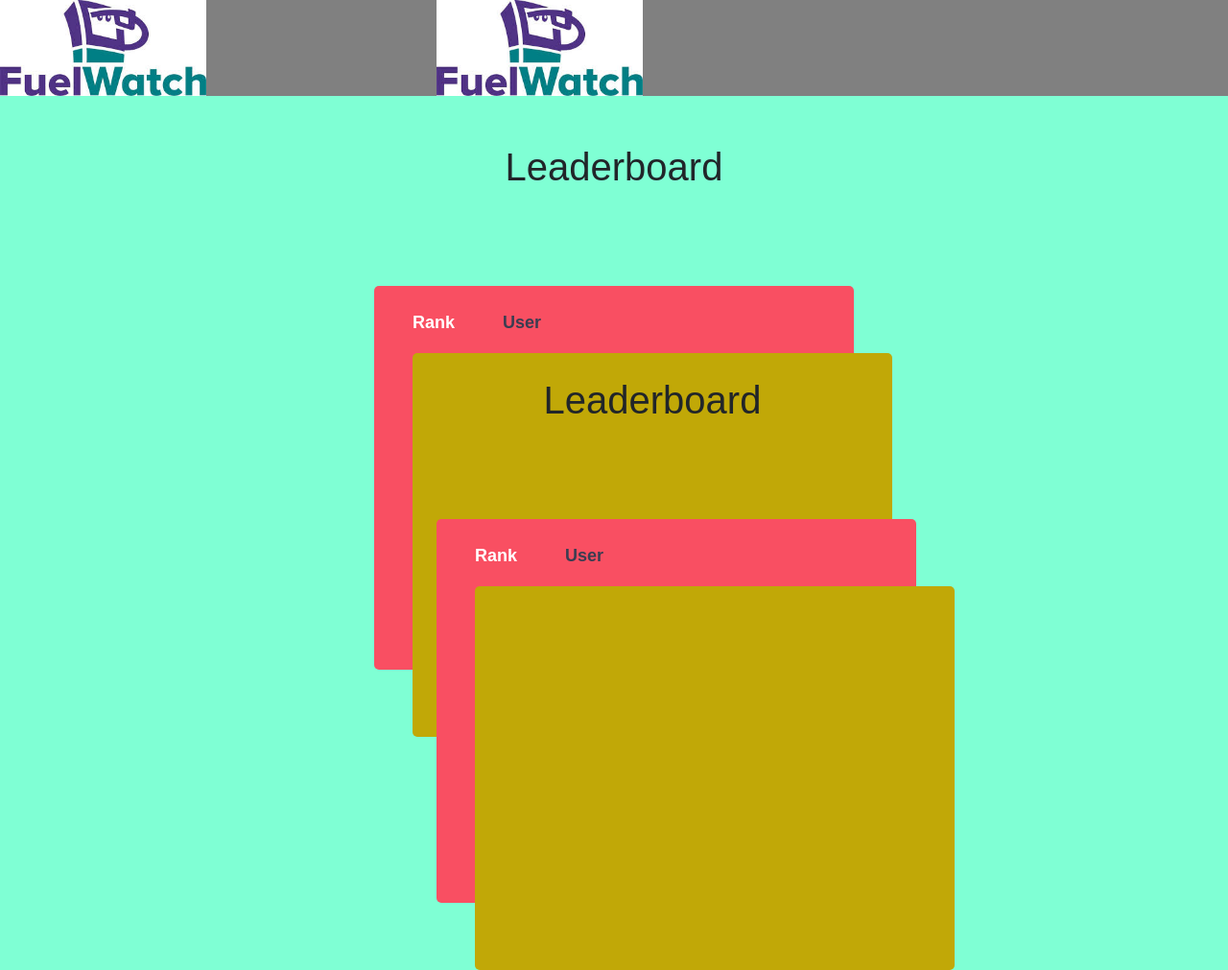
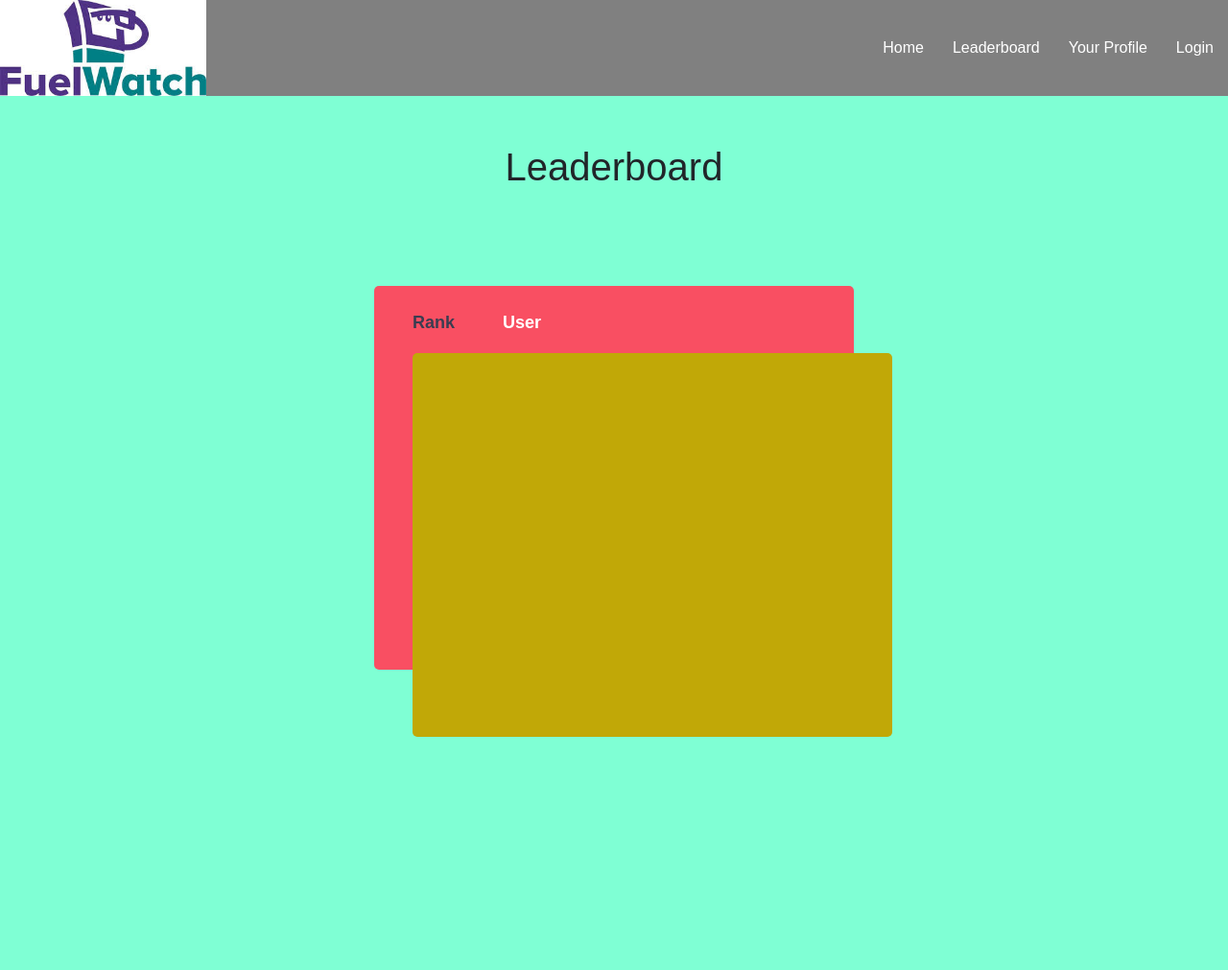
Before and after one commit to Lingwan-Peng/CITS3403-Project, a Flask app: page /leaderboard in a window 1280 px wide. Shown: the whole page at 96% size. After the commit the page ends 768 px from the top, so only its background shows below. Run offline with Flask 3, Linux system fonts and the light colour scheme.

Commit message:
Update leaderboard.html

```diff
--- a/app/templates/leaderboard.html
+++ b/app/templates/leaderboard.html
@@ -1,66 +1,31 @@
 {% extends 'base.html' %}
 
 {% block head %}
+
 <title>Leaderboard</title>
-<link rel="stylesheet" href="{{ url_for('static', filename='leaderboard.css') }}">
+<link rel="stylesheet" href="{{url_for('static', filename='leaderboard.css')}}">
+
 {% endblock %}
 
 {% block body %}
 <div class="wrapper">
     <h1 style="text-align: center; margin-bottom: 20px;">Leaderboard</h1>
     <div class="lboard_section">
-        <div class="lboard_tabs tabs">
-            <ul>
-                <li class="active" data-li="rank">Rank</li>
-                <li data-li="user">User</li>
-            </ul>
+        <div class="lboard_tabs">
+            <div class="tabs">
+                <ul>
+                    <li data-li="today">Rank</li>
+                    <li class="active" data-li="month">User</li>
+                </ul>
+            </div>
         </div>
 
         <div class="lboard_wrap">
-            <div class="lboard_item rank" style="display: block;">
-                <!-- Placeholder for rank leaderboard data -->
+            <div class="lboard_item today" style="display: none;">
             </div>
-            <div class="lboard_item user" style="display: none;">
-                <!-- Placeholder for user leaderboard data -->
+            <div class="lboard_item month" style="display: block;">
             </div>
         </div>
     </div>
 </div>
-
-<!-- Include jQuery library -->
-<script src="https://ajax.googleapis.com/ajax/libs/jquery/3.6.0/jquery.min.js"></script>
-
-<script>
-    $(document).ready(function() {
-        // Function to fetch leaderboard data
-        function fetchLeaderboardData(type) {
-            $.ajax({
-                url: '/leaderboard',
-                type: 'GET',
-                data: { type: type },
-                success: function(data) {
-                    $('.lboard_item.' + type).html(data);
-                },
-                error: function(xhr, status, error) {
-                    console.error('Error fetching leaderboard data:', error);
-                }
-            });
-        }
-
-        // Initial load: Fetch data for the "Rank" tab
-        fetchLeaderboardData('rank');
-
-        // Handle click events on tab items
-        $('.tabs ul li').on('click', function() {
-            var type = $(this).data('li');
-            if (!$(this).hasClass('active')) {
-                $('.tabs ul li').removeClass('active');
-                $(this).addClass('active');
-                $('.lboard_item').hide();
-                $('.lboard_item.' + type).show();
-                fetchLeaderboardData(type);
-            }
-        });
-    });
-</script>
 {% endblock %}
```
